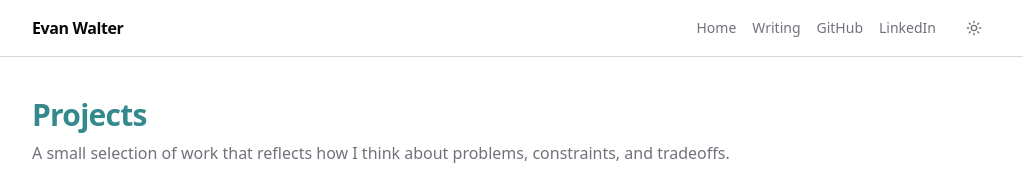
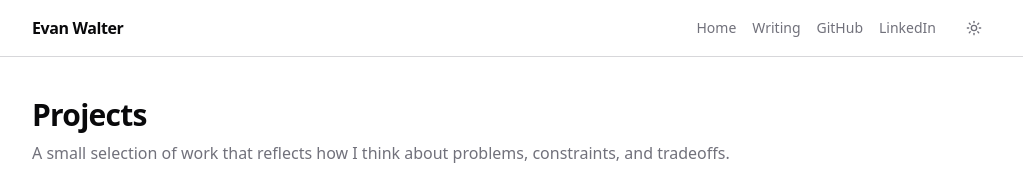
Before and after one commit to evwalt/evanwalter.dev, a Next.js app: page /projects in a window 1280 px wide. Shown: the top 187 px of the page, without its empty margins (128-1151 px from the left). Built offline with nearby package versions, Linux system fonts and the light colour scheme.

Commit message:
style(pages): match section titles to the home page
Co-Authored-By: Claude Opus 5.5 <noreply@anthropic.com>
Claude-Session: https://claude.ai/code/session_016XfGD5MQ3iZeLMhREZw3k6

```diff
--- a/app/about/page.tsx
+++ b/app/about/page.tsx
@@ -2,7 +2,7 @@ export default function AboutPage() {
   return (
     <main className="space-y-10">
       <header className="space-y-2">
-        <h1 className="text-primary text-3xl font-semibold tracking-tight">About</h1>
+        <h1 className="text-3xl font-semibold tracking-tight">About</h1>
         <p className="text-muted-foreground">Context that doesn’t belong in a case study.</p>
       </header>
 
--- a/app/projects/page.tsx
+++ b/app/projects/page.tsx
@@ -23,7 +23,7 @@ export default function ProjectsPage() {
   return (
     <div className="space-y-8">
       <header className="space-y-2">
-        <h1 className="text-primary text-3xl font-semibold tracking-tight">Projects</h1>
+        <h1 className="text-3xl font-semibold tracking-tight">Projects</h1>
         <p className="text-muted-foreground">
           A small selection of work that reflects how I think about problems, constraints, and
           tradeoffs.
```
